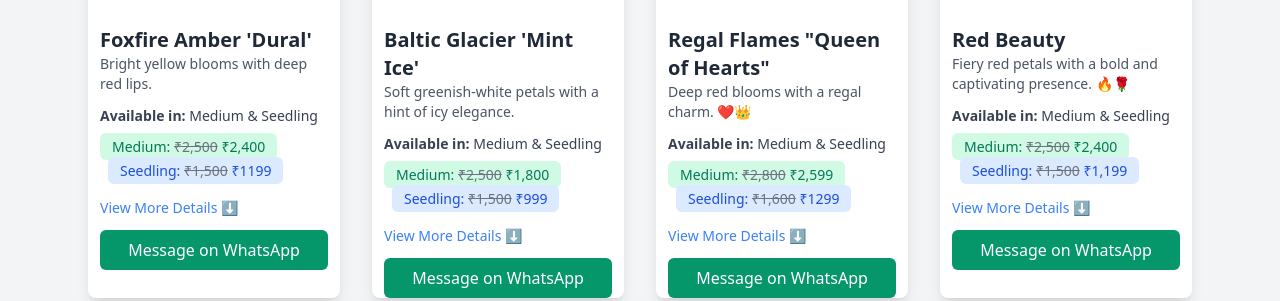
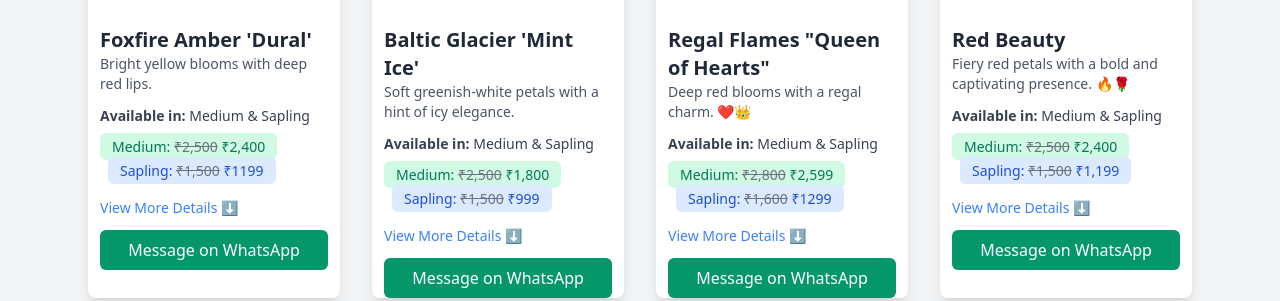
Before and after one commit to OrchidGhar/orchidghar.github.io, a Jekyll site: the page built from _flowers/cymbidium-orchid.html, in a window 1280 px wide. Shown: the part 518-819 px from the top of the page. Built offline with Jekyll 4.4.1, drawn with Linux system fonts in a browser that asks for light colours; nearby versions of some CDN libraries.

```diff
--- a/_flowers/cymbidium-orchid.html
+++ b/_flowers/cymbidium-orchid.html
@@ -35,13 +35,13 @@
 
           <!-- Pricing with Discounts -->
           <div class="mt-3">
-            <p class="text-sm text-gray-700 dark:text-gray-300"><strong>Available in:</strong> Medium & Seedling</p>
+            <p class="text-sm text-gray-700 dark:text-gray-300"><strong>Available in:</strong> Medium & Sapling</p>
             <div class="mt-2">
               <span class="bg-green-100 text-green-700 text-sm px-3 py-1 rounded-md">
                 Medium: <del class="text-gray-500">₹2,500</del> ₹2,400
               </span>
               <span class="bg-blue-100 text-blue-700 text-sm px-3 py-1 rounded-md ml-2">
-                Seedling: <del class="text-gray-500">₹1,500</del> ₹1199
+                Sapling: <del class="text-gray-500">₹1,500</del> ₹1199
               </span>
             </div>
           </div>
@@ -54,7 +54,7 @@
           </button>
           <div id="foxFireAmberDetails" class="hidden mt-2 text-sm text-gray-500 dark:text-gray-300 transition-opacity duration-300">
             <p>• Mature plant with strong leaves</p>
-            <p>• Approx height: 30-40 cm (Medium), 10-20 cm (Seedling)</p>
+            <p>• Approx height: 30-40 cm (Medium), 10-20 cm (Sapling)</p>
             <p>• Requires cool climate & indirect sunlight</p>
           </div>
 
@@ -73,13 +73,13 @@
 
             <!-- Pricing with Discounts -->
             <div class="mt-3">
-              <p class="text-sm text-gray-700 dark:text-gray-300"><strong>Available in:</strong> Medium & Seedling</p>
+              <p class="text-sm text-gray-700 dark:text-gray-300"><strong>Available in:</strong> Medium & Sapling</p>
               <div class="mt-2">
                 <span class="bg-green-100 text-green-700 text-sm px-3 py-1 rounded-md">
                   Medium: <del class="text-gray-500">₹2,500</del> ₹1,800
                 </span>
                 <span class="bg-blue-100 text-blue-700 text-sm px-3 py-1 rounded-md ml-2">
-                  Seedling: <del class="text-gray-500">₹1,500</del> ₹999
+                  Sapling: <del class="text-gray-500">₹1,500</del> ₹999
                 </span>
               </div>
             </div>
@@ -91,7 +91,7 @@
             </button>
             <div id="balticGlacierDetails" class="hidden mt-2 text-sm text-gray-500 dark:text-gray-300 transition-opacity duration-300">
               <p>• Mature plant with strong leaves</p>
-              <p>• Approx height: 30-40 cm (Medium), 10-20 cm (Seedling)</p>
+              <p>• Approx height: 30-40 cm (Medium), 10-20 cm (Sapling)</p>
               <p>• Requires cool climate & indirect sunlight</p>
             </div>
 
@@ -114,13 +114,13 @@
 
             <!-- Pricing with Discounts -->
             <div class="mt-3">
-              <p class="text-sm text-gray-700 dark:text-gray-300"><strong>Available in:</strong> Medium & Seedling</p>
+              <p class="text-sm text-gray-700 dark:text-gray-300"><strong>Available in:</strong> Medium & Sapling</p>
               <div class="mt-2">
                 <span class="bg-green-100 text-green-700 text-sm px-3 py-1 rounded-md">
                   Medium: <del class="text-gray-500">₹2,800</del> ₹2,599
                 </span>
                 <span class="bg-blue-100 text-blue-700 text-sm px-3 py-1 rounded-md ml-2">
-                  Seedling: <del class="text-gray-500">₹1,600</del> ₹1299
+                  Sapling: <del class="text-gray-500">₹1,600</del> ₹1299
                 </span>
               </div>
             </div>
@@ -132,7 +132,7 @@
             </button>
             <div id="queenDetails" class="hidden mt-2 text-sm text-gray-500 dark:text-gray-300 transition-opacity duration-300">
               <p>• Mature plant with strong leaves</p>
-              <p>• Approx height: 30-40 cm (Medium), 10-20 cm (Seedling)</p>
+              <p>• Approx height: 30-40 cm (Medium), 10-20 cm (Sapling)</p>
               <p>• Requires cool climate & indirect sunlight</p>
             </div>
 
@@ -154,13 +154,13 @@
 
             <!-- Pricing with Discounts -->
             <div class="mt-3">
-                <p class="text-sm text-gray-700 dark:text-gray-300"><strong>Available in:</strong> Medium & Seedling</p>
+                <p class="text-sm text-gray-700 dark:text-gray-300"><strong>Available in:</strong> Medium & Sapling</p>
                 <div class="mt-2">
                     <span class="bg-green-100 text-green-700 text-sm px-3 py-1 rounded-md">
                         Medium: <del class="text-gray-500">₹2,500</del> ₹2,400
                     </span>
                     <span class="bg-blue-100 text-blue-700 text-sm px-3 py-1 rounded-md ml-2">
-                        Seedling: <del class="text-gray-500">₹1,500</del> ₹1,199
+                        Sapling: <del class="text-gray-500">₹1,500</del> ₹1,199
                     </span>
                 </div>
             </div>
@@ -172,7 +172,7 @@
             </button>
             <div id="redBeautyDetails" class="hidden mt-2 text-sm text-gray-500 dark:text-gray-300 transition-opacity duration-300">
                 <p>• Lush red blooms with a long-lasting flowering cycle</p>
-                <p>• Approx height: 30-40 cm (Medium), 10-20 cm (Seedling)</p>
+                <p>• Approx height: 30-40 cm (Medium), 10-20 cm (Sapling)</p>
                 <p>• Thrives in cool temperatures with moderate sunlight</p>
             </div>
 
```
